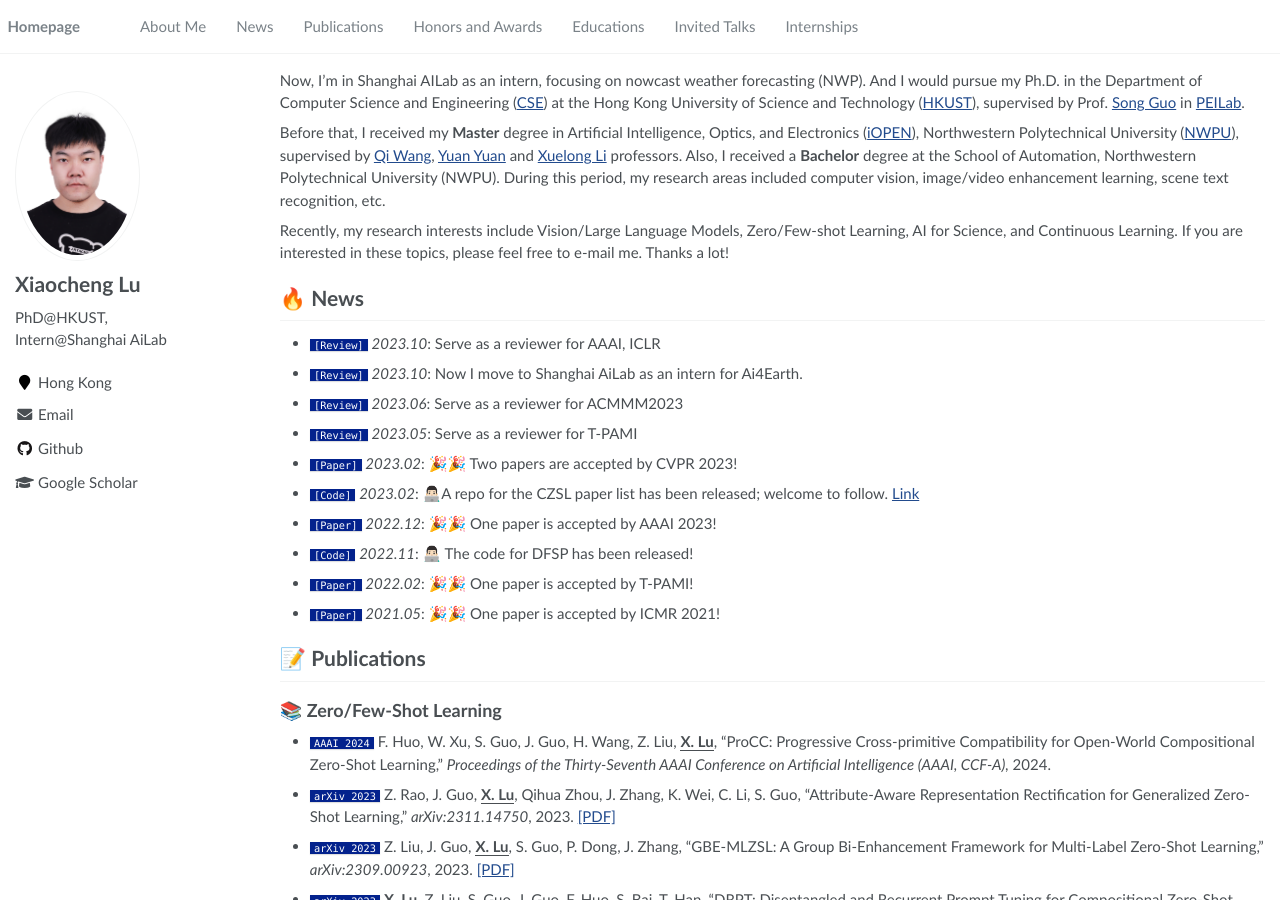
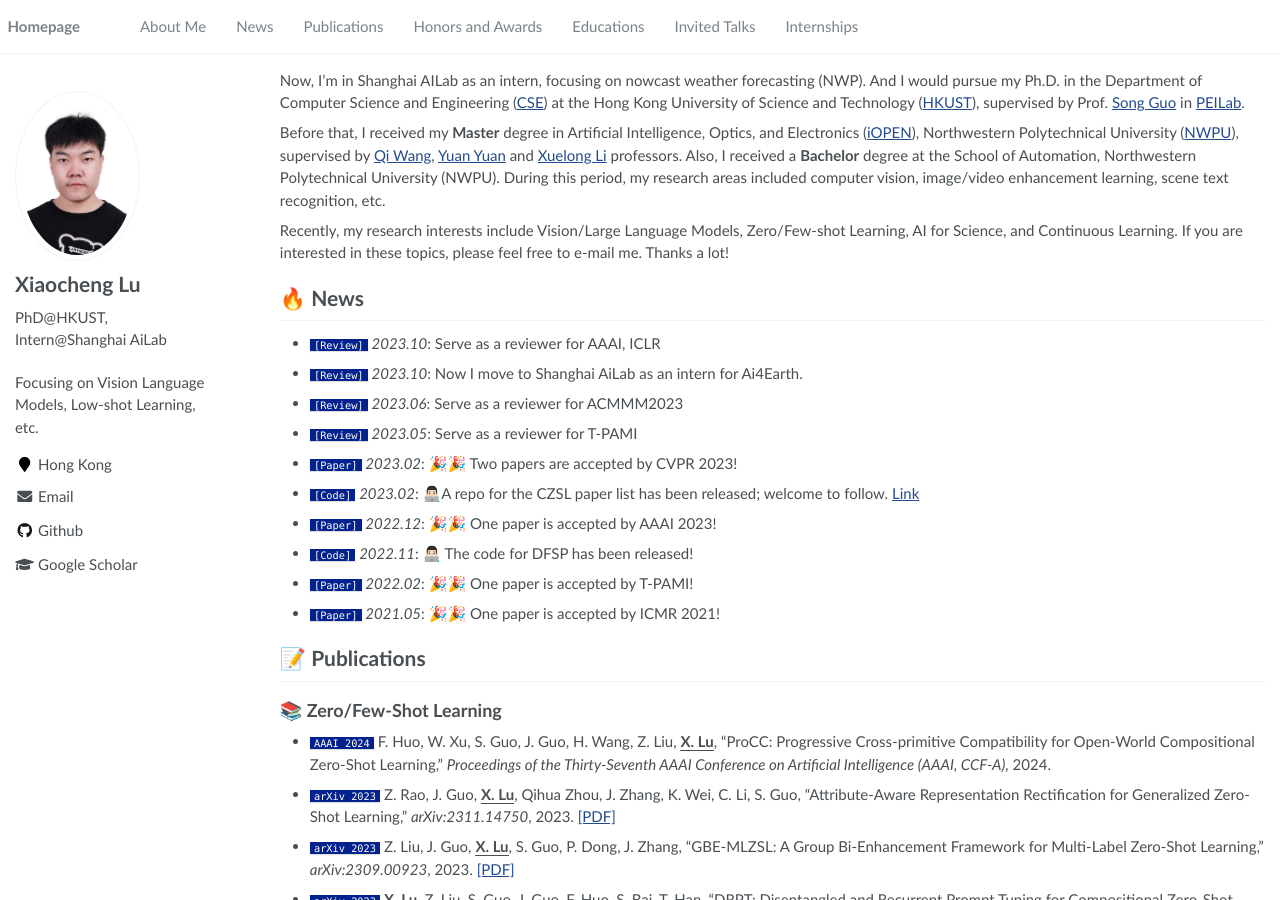
Before and after one commit to Forest-art/forest-art.github.io, a Jekyll site: the page built from _pages/about.md, in a window 1280 px wide and 900 px high. Built offline with Jekyll 4.4.1, drawn with Linux system fonts in a browser that asks for light colours; formulas are drawn with MathJax 3.

Commit message:
Update _config.yml

```diff
--- a/_config.yml
+++ b/_config.yml
@@ -7,7 +7,7 @@
 
 # Site Settings
 title                    : "Xiaocheng Lu"
-# description              : ""
+description              : "Focusing on Vision Language Models, Low-shot Learning, etc."
 repository               : "forest-art.github.io"
 google_scholar_stats_use_cdn : true
 
```
